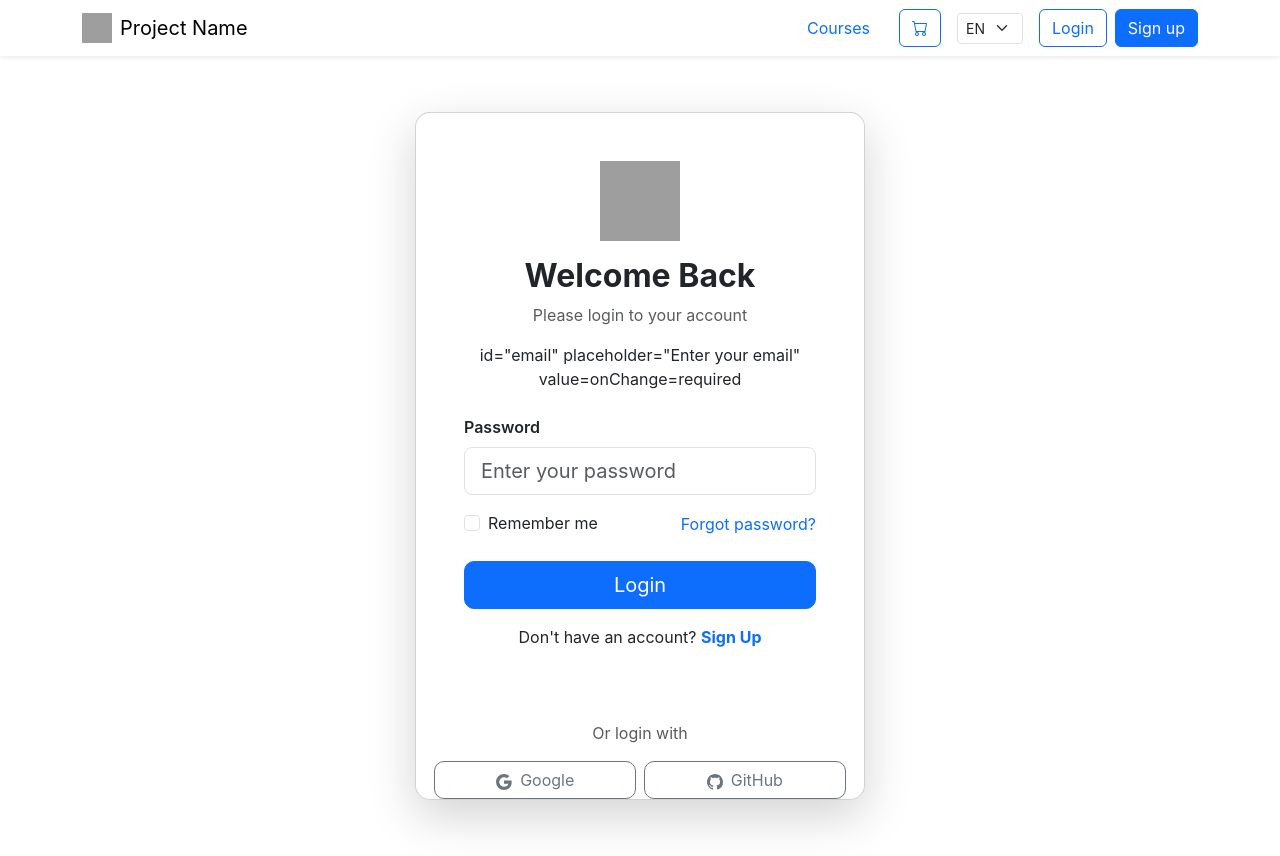
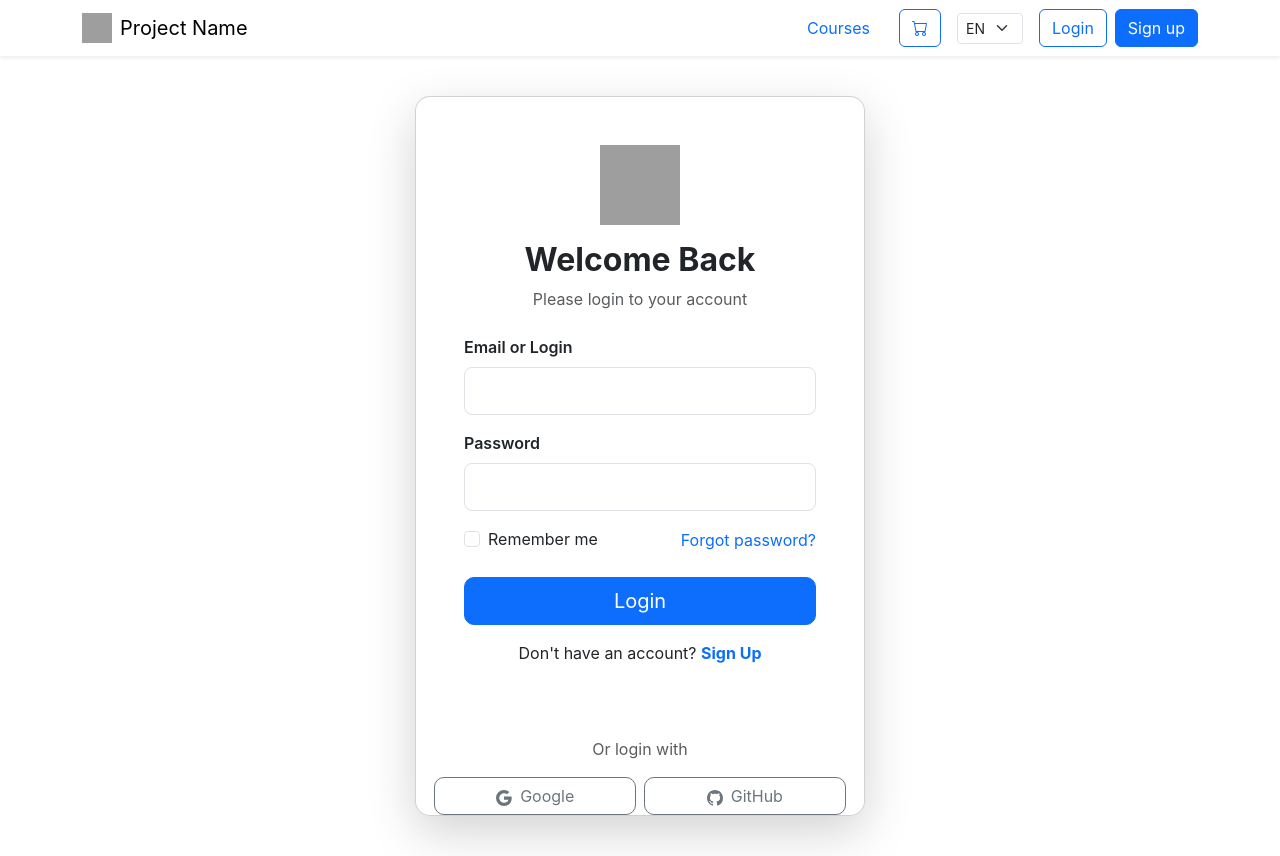
Before and after one commit to MishanjaGames/project-name-pending, a React (Create React App) app in the folder client/: page /login in a window 1280 px wide. Built offline with nearby package versions, Linux system fonts and the light colour scheme; grey boxes are pictures that could not be loaded.

Commit message:
small changes

```diff
--- a/client/src/App.css
+++ b/client/src/App.css
@@ -174,7 +174,7 @@ body.theme-dark .bg-light {
   border: 1px solid rgba(255, 255, 255, 0.05);
 }
 
-/* При наведении делаем чуть светлее */
+/* При наведении чуть светлее */
 body.theme-dark .btn-light:hover {
   background-color: rgba(255, 255, 255, 0.1) !important;
 }
--- a/client/src/i18n.js
+++ b/client/src/i18n.js
@@ -41,7 +41,7 @@ const resources = {
       goToCourse: 'Go to course',
       welcomeBack: 'Welcome Back',
       pleaseLogin: 'Please login to your account',
-      emailAddress: 'Email address',
+      emailAddress: 'Email or Login',
       enterYourEmail: 'Enter your email',
       password: 'Password',
       enterYourPassword: 'Enter your password',
@@ -51,7 +51,7 @@ const resources = {
       orSignUpWith: 'Or sign up with',
       createAccount: 'Create Account',
       signUpToGetStarted: 'Sign up to get started',
-      fullName: 'Full Name',
+      nickName: 'Nick Name',
       confirmPassword: 'Confirm Password',
       agreeTerms: 'I agree to the Terms & Conditions',
       signUp: 'Sign Up',
@@ -152,7 +152,7 @@ const resources = {
       goToCourse: 'Перейти до курсу',
       welcomeBack: 'Ласкаво просимо',
       pleaseLogin: 'Будь ласка, увійдіть у свій обліковий запис',
-      emailAddress: 'Електронна адреса',
+      emailAddress: 'Електронна адреса або Логін',
       enterYourEmail: 'Введіть вашу електронну адресу',
       password: 'Пароль',
       enterYourPassword: 'Введіть ваш пароль',
@@ -162,7 +162,7 @@ const resources = {
       orSignUpWith: 'Або зареєструйтесь за допомогою',
       createAccount: 'Створити акаунт',
       signUpToGetStarted: 'Зареєструйтеся, щоб почати',
-      fullName: 'Повне ім\'я',
+      nickName: 'Нікнейм',
       confirmPassword: 'Підтвердьте пароль',
       agreeTerms: 'Я погоджуюсь з Умовами',
       signUp: 'Зареєструватись',
--- a/client/src/pages/login/LoginPage.js
+++ b/client/src/pages/login/LoginPage.js
@@ -33,11 +33,20 @@ function LoginPage() {
             />
             <h2 className="fw-bold mb-2">{t('welcomeBack')}</h2>
             <p className="text-muted">{t('pleaseLogin')}</p>
+          </div>
+
+
+          <div className="mb-3">
+            <label htmlFor="email" className="form-label">{t('emailAddress')}</label>
+            <input
+              type="email"
+              className="form-control form-control-lg"
               id="email"
-                placeholder="Enter your email"
+              // placeholder={t('emailAddress')}
               value={email}
               onChange={(e) => setEmail(e.target.value)}
               required
+            />
           </div>
 
           <div className="mb-3">
@@ -46,7 +55,7 @@ function LoginPage() {
               type="password"
               className="form-control form-control-lg"
               id="password"
-                placeholder={t('enterYourPassword')}
+              // placeholder={t('enterYourPassword')}
               value={password}
               onChange={(e) => setPassword(e.target.value)}
               required
@@ -88,13 +97,13 @@ function LoginPage() {
           <div className="d-flex gap-2 justify-content-center">
             <button className="btn btn-outline-secondary" style={{ borderRadius: '10px', width: '45%' }} aria-label="Login with Google">
               <svg xmlns="http://www.w3.org/2000/svg" width="16" height="16" fill="currentColor" className="bi bi-google me-2" viewBox="0 0 16 16">
-                  <path d="M15.545 6.558a9.42 9.42 0 0 1 .139 1.626c0 2.434-.87 4.492-2.384 5.885h.002C11.978 15.292 10.158 16 8 16A8 8 0 1 1 8 0a7.689 7.689 0 0 1 5.352 2.082l-2.284 2.284A4.347 4.347 0 0 0 8 3.166c-2.087 0-3.86 1.408-4.492 3.304a4.792 4.792 0 0 0 0 3.063h.003c.635 1.893 2.405 3.301 4.492 3.301 1.078 0 2.004-.276 2.722-.764h-.003a3.702 3.702 0 0 0 1.599-2.431H8v-3.08h7.545z"/>
+                <path d="M15.545 6.558a9.42 9.42 0 0 1 .139 1.626c0 2.434-.87 4.492-2.384 5.885h.002C11.978 15.292 10.158 16 8 16A8 8 0 1 1 8 0a7.689 7.689 0 0 1 5.352 2.082l-2.284 2.284A4.347 4.347 0 0 0 8 3.166c-2.087 0-3.86 1.408-4.492 3.304a4.792 4.792 0 0 0 0 3.063h.003c.635 1.893 2.405 3.301 4.492 3.301 1.078 0 2.004-.276 2.722-.764h-.003a3.702 3.702 0 0 0 1.599-2.431H8v-3.08h7.545z" />
               </svg>
               Google
             </button>
             <button className="btn btn-outline-secondary" style={{ borderRadius: '10px', width: '45%' }} aria-label="Login with GitHub">
               <svg xmlns="http://www.w3.org/2000/svg" width="16" height="16" fill="currentColor" className="bi bi-github me-2" viewBox="0 0 16 16">
-                  <path d="M8 0C3.58 0 0 3.58 0 8c0 3.54 2.29 6.53 5.47 7.59.4.07.55-.17.55-.38 0-.19-.01-.82-.01-1.49-2.01.37-2.53-.49-2.69-.94-.09-.23-.48-.94-.82-1.13-.28-.15-.68-.52-.01-.53.63-.01 1.08.58 1.23.82.72 1.21 1.87.87 2.33.66.07-.52.28-.87.51-1.07-1.78-.2-3.64-.89-3.64-3.95 0-.87.31-1.59.82-2.15-.08-.2-.36-1.02.08-2.12 0 0 .67-.21 2.2.82.64-.18 1.32-.27 2-.27.68 0 1.36.09 2 .27 1.53-1.04 2.2-.82 2.2-.82.44 1.1.16 1.92.08 2.12.51.56.82 1.27.82 2.15 0 3.07-1.87 3.75-3.65 3.95.29.25.54.73.54 1.48 0 1.07-.01 1.93-.01 2.2 0 .21.15.46.55.38A8.012 8.012 0 0 0 16 8c0-4.42-3.58-8-8-8z"/>
+                <path d="M8 0C3.58 0 0 3.58 0 8c0 3.54 2.29 6.53 5.47 7.59.4.07.55-.17.55-.38 0-.19-.01-.82-.01-1.49-2.01.37-2.53-.49-2.69-.94-.09-.23-.48-.94-.82-1.13-.28-.15-.68-.52-.01-.53.63-.01 1.08.58 1.23.82.72 1.21 1.87.87 2.33.66.07-.52.28-.87.51-1.07-1.78-.2-3.64-.89-3.64-3.95 0-.87.31-1.59.82-2.15-.08-.2-.36-1.02.08-2.12 0 0 .67-.21 2.2.82.64-.18 1.32-.27 2-.27.68 0 1.36.09 2 .27 1.53-1.04 2.2-.82 2.2-.82.44 1.1.16 1.92.08 2.12.51.56.82 1.27.82 2.15 0 3.07-1.87 3.75-3.65 3.95.29.25.54.73.54 1.48 0 1.07-.01 1.93-.01 2.2 0 .21.15.46.55.38A8.012 8.012 0 0 0 16 8c0-4.42-3.58-8-8-8z" />
               </svg>
               GitHub
             </button>
--- a/client/src/pages/register/RegisterPage.js
+++ b/client/src/pages/register/RegisterPage.js
@@ -2,6 +2,12 @@ import { useState, useContext } from 'react';
 import { useNavigate } from 'react-router-dom';
 import { setUser } from '../../utils/auth';
 import { SettingsContext } from '../../contexts/SettingsContext';
+
+/*
+  Auth:{token,tokenType} - будет приходить в ответе от бэка при регистрации/логине
+  Token:{userId,email,role} - содержание токена
+*/
+
 
 function SignUpPage() {
   const navigate = useNavigate();
@@ -42,12 +48,12 @@ function SignUpPage() {
 
           <div>
             <div className="mb-3">
-              <label htmlFor="fullName" className="form-label">{t('fullName')}</label>
+              <label htmlFor="nickName" className="form-label">{t('nickName')}</label>
               <input
                 type="text"
                 className="form-control form-control-lg"
-                id="fullName"
-                placeholder={t('fullName')}
+                id="nickName"
+                placeholder={t('nickName')}
                 value={fullName}
                 onChange={(e) => setFullName(e.target.value)}
                 required
```
Lines whose indentation alone changed are shown as unchanged.
